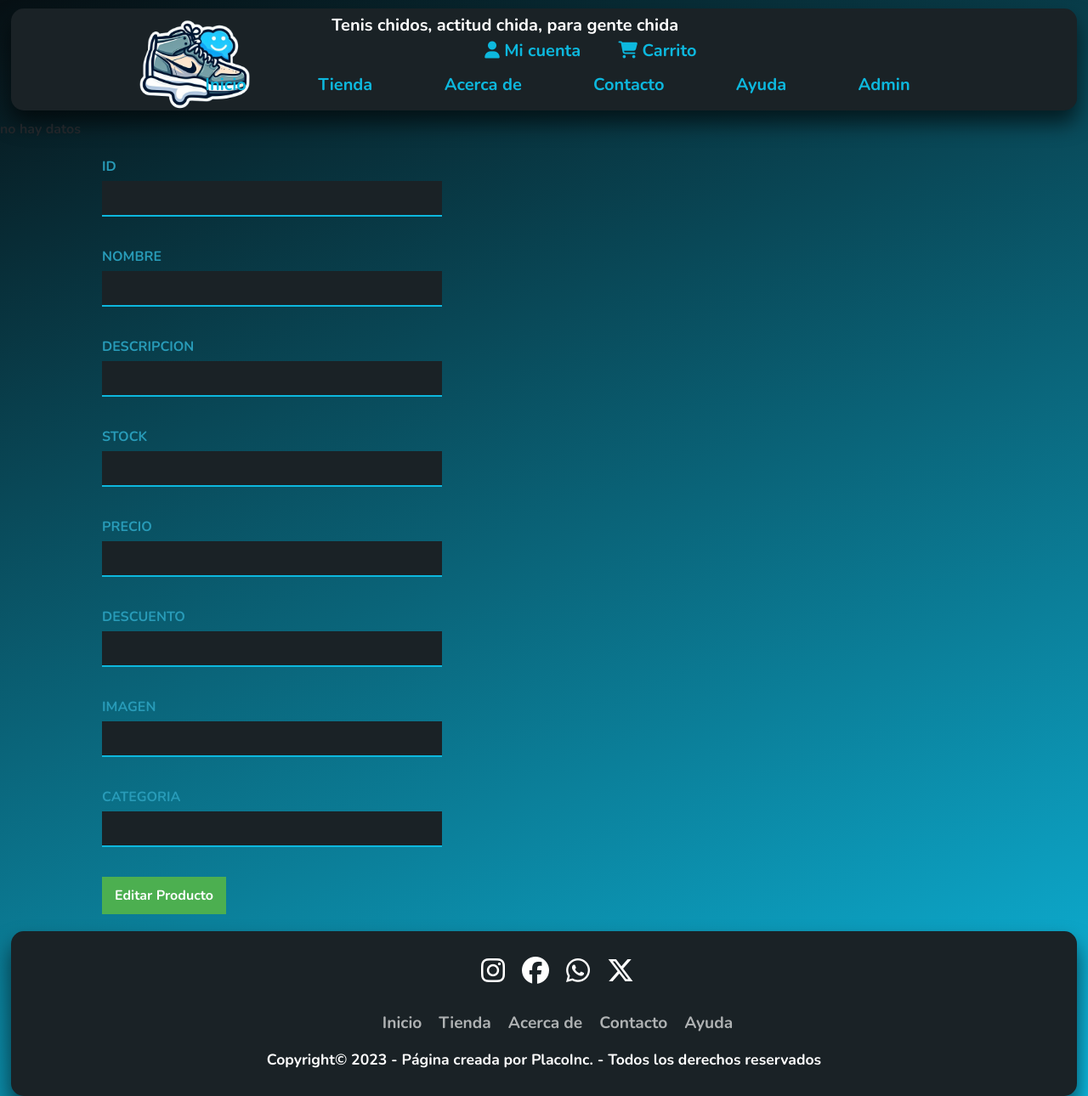
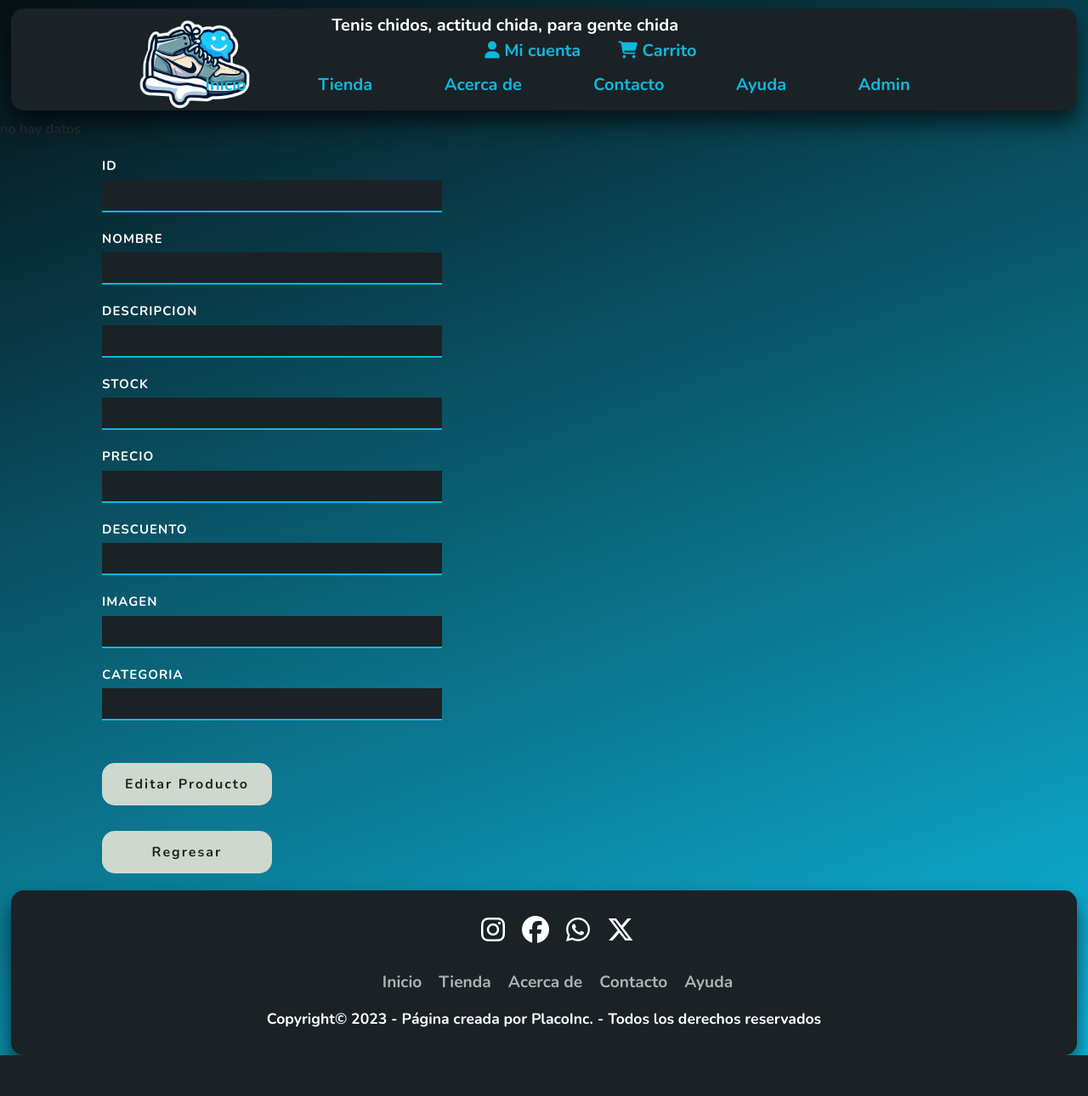
Before and after one commit to DiegoRuP/webPlacoShoes, a PHP site: page /cambios.php in a window 1280 px wide. Shown: the whole page at 85% size. After the commit the page ends 1242 px from the top, so only its background shows below. Run offline with PHP 8.4, Linux system fonts and the light colour scheme; data that the repository does not hold is empty; some libraries are stand-ins or nearby versions; some web fonts are replaced.

Commit message:
Diseño de la pagina de cambios y alertas
Si no les convence, con confianza cambien colores o diseño, peor segun yo asi esta bien y chida, a parte, ya jala

```diff
--- a/alta.php
+++ b/alta.php
@@ -15,7 +15,7 @@
         $id = $_POST['idProducto'];
         $nombre = $_POST['nombreProducto'];
         $descripcion = $_POST['descripcion'];
-        $stock = $_POST['disponibleProducto'];
+        $stock = $_POST['stock'];
         $costo = $_POST['precioProducto'];
         $descuento = $_POST['descuentoProducto'];
         $categoria = $_POST['categoriaProducto'];
--- a/cambios.php
+++ b/cambios.php
@@ -27,7 +30,7 @@
         while($fila=$resultado->fetch_assoc()){
             $_SESSION['id']=$fila['ID'];
             $_SESSION['nom']=$fila['Nombre'];
-            $_SESSION['desc']=$fila['Descripción'];
+            $_SESSION['desc']=$fila['Descripcion'];
             $_SESSION['stock']=$fila['Stock'];
             $_SESSION['precio']=$fila['Precio'];
             $_SESSION['descuen']=$fila['Descuento'];
@@ -40,9 +43,21 @@
         $sql_borrar = "DELETE FROM productos WHERE ID='$borrar'";
         $resultado_borrar = $conexion->query($sql_borrar);
         if ($resultado_borrar) {
-            echo "Producto eliminado correctamente.";
+            echo "<script>Swal.fire({
+                icon: 'success',
+                title: 'PRODUCTO ELIMINADO CORRECTAMENTE',
+                confirmButtonText: 'OK',
+                timer: 1000, //milisegundos - el tiempo que este la alerta para que el usuario la alcance a leer
+                showConfirmButton: false
+            });</script>";
         } else {
-            echo "Error al intentar eliminar el producto.";
+            echo "<script>Swal.fire({
+                icon: 'error',
+                title: 'Oops...',
+                text: 'NO SE PUEDO ELIMINAR EL PRODUCTO SELECCIONADO',
+                confirmButtonText: 'OK',
+                timer: 3000, //milisegundos - el tiempo que este la alerta para que el usuario la alcance a leer
+            });</script>";
         }
     }
     if(isset($_POST['mod'])){
@@ -55,7 +70,7 @@
         $siete=$_POST['imagen2'];
         $ocho=$_POST['categ2'];
         $modificar1=$_SESSION['modificar2'];
-        $ne="UPDATE productos SET ID='$uno', Nombre='$dos', Descripción='$tres', Stock='$cuatro', Precio='$cinco', Descuento='$seis', Imagen='$siete', Categoria='$ocho' WHERE id='$modificar1'";
+        $ne="UPDATE productos SET ID='$uno', Nombre='$dos', Descripcion='$tres', Stock='$cuatro', Precio='$cinco', Descuento='$seis', Imagen='$siete', Categoria='$ocho' WHERE id='$modificar1'";
         $fin=$conexion->query($ne);
     }
 ?>
@@ -65,8 +80,7 @@
 <head>
     <meta charset="UTF-8">
     <meta name="viewport" content="width=device-width, initial-scale=1.0">
-    <link href="https://cdn.jsdelivr.net/npm/bootstrap@5.2.1/dist/css/bootstrap.min.css" rel="stylesheet"
-    integrity="sha384-iYQeCzEYFbKjA/T2uDLTpkwGzCiq6soy8tYaI1GyVh/UjpbCx/TYkiZhlZB6+fzT" crossorigin="anonymous">
+    <link href="https://cdn.jsdelivr.net/npm/bootstrap@5.3.2/dist/css/bootstrap.min.css" rel="stylesheet" integrity="sha384-T3c6CoIi6uLrA9TneNEoa7RxnatzjcDSCmG1MXxSR1GAsXEV/Dwwykc2MPK8M2HN" crossorigin="anonymous">
     <link rel="stylesheet" href="css/formproducto.css">
     <title>Modificar - PlacoShoes</title>
 </head>
@@ -121,38 +136,39 @@
             <form class="estiloformulario" action="<?php echo htmlspecialchars($_SERVER["PHP_SELF"]);?>" method='post'>
             <ul class="wrapper">
                 <li class="form-row">
-                <label for="id">ID</label>
-                <input type="number" id="id" name="id2"  value="<?php echo $_SESSION["id"]; ?>" readonly>
+                <label class="labcol form-control-label" for="id">ID</label>
+                <input class="form-control" type="number" id="id" name="id2"  value="<?php echo $_SESSION["id"]; ?>" readonly>
                 </li>
                 <li class="form-row">
-                <label for="nombre">NOMBRE</label>
-                <input type="text" id="nombre" name="nom2" value="<?php echo $_SESSION["nom"]; ?>">
+                <label class="labcol form-control-label" for="nombre">NOMBRE</label>
+                <input class="form-control" type="text" id="nombre" name="nom2" value="<?php echo $_SESSION["nom"]; ?>">
                 </li>
                 <li class="form-row">
-                <label for="descripcion">DESCRIPCION</label>
-                <input type="text" id="descripcion" name="desc2" value="<?php echo $_SESSION["desc"]; ?>">
+                <label class="labcol form-control-label" for="descripcion">DESCRIPCION</label>
+                <input class="form-control" type="text" id="descripcion" name="desc2" value="<?php echo $_SESSION["desc"]; ?>">
                 </li>
                 <li class="form-row">
-                <label for="stock">STOCK</label>
-                <input type="text" id="stock" name="stock2" value="<?php echo $_SESSION['stock']; ?>">
+                <label class="labcol form-control-label" for="stock">STOCK</label>
+                <input class="form-control" type="text" id="stock" name="stock2" value="<?php echo $_SESSION['stock']; ?>">
                 </li>
                 <li class="form-row">
-                <label for="precio">PRECIO</label>
-                <input type="text" id="precio" name="precio2" value="<?php echo $_SESSION["precio"]; ?>">
+                <label class="labcol form-control-label" for="precio">PRECIO</label>
+                <input class="form-control" type="text" id="precio" name="precio2" value="<?php echo $_SESSION["precio"]; ?>">
                 </li>
                 <li class="form-row">
-                <label for="descuento">DESCUENTO</label>
-                <input type="text" id="descuento" name="descuen2" value="<?php echo $_SESSION["descuen"]; ?>">
+                <label class="labcol form-control-label" for="descuento">DESCUENTO</label>
+                <input class="form-control" type="text" id="descuento" name="descuen2" value="<?php echo $_SESSION["descuen"]; ?>">
                 </li>
                 <li class="form-row">
-                <label for="imagen">IMAGEN</label>
-                <input type="text" id="imagen" name="imagen2" value="<?php echo $_SESSION["imagen"]; ?>">
+                <label class="labcol form-control-label" for="imagen">IMAGEN</label>
+                <input class="form-control" type="text" id="imagen" name="imagen2" value="<?php echo $_SESSION["imagen"]; ?>">
                 </li>
                 <li class="form-row">
-                <label for="categoria">CATEGORIA</label>
-                <input type="text" id="categoria" name="categ2" value="<?php echo $_SESSION["categ"]; ?>">
+                <label class="labcol form-control-label" for="categoria">CATEGORIA</label>
+                <input class="form-control" type="text" id="categoria" name="categ2" value="<?php echo $_SESSION["categ"]; ?>">
                 </li>
-                <button type="submit" name="mod">Editar Producto</button>
+                <button class="btn2 btn2-outline-primary" type="submit" name="mod">Editar Producto</button>
+                <button class="btn2 btn2-outline-primary" type="button" name="mod" onclick="window.location.href='formproducto.php';">Regresar</button>
             </ul>
             </form>
         </div>
--- a/css/formproducto.css
+++ b/css/formproducto.css
@@ -121,7 +121,7 @@ input[type=number] {
     outline: 0;
     margin-bottom: 20px;
     padding-left: 0px;
-    color: #ECF0F5;
+    color: #ffffff;
 }
 
 table {
@@ -189,8 +189,8 @@ input {
 }
 
 button[name="mod"] {
-    background-color: #4caf50;
-    color: white;
+    background-color: #ced8ce;
+    color: rgb(34, 34, 34);
     padding: 10px 15px;
     font-size: 16px;
     border: none;
@@ -200,3 +200,66 @@ button[name="mod"] {
 button[name="mod"]:hover {
     background-color: #45a049;
 }
+
+/* Boton de Logearse y Registrarse */
+
+.btn2 {
+    position: relative;
+    display: inline-block;
+    padding: 10px 20px;
+    color: #289bb8;
+    font-size: 16px;
+    text-decoration: none;
+    overflow: hidden;
+    transition: .5s;
+    margin-top: 15px;
+    letter-spacing: 2px
+  }
+
+  /* Efecto cuando tenemos el cursor en el boton */
+  .btn2:hover {
+    background: #d9dedf;
+    color: #fff;
+    border-radius: 5px;
+    box-shadow: 0 0 5px #c1c6c8,
+                0 0 25px #e8eaeb,
+                0 0 50px #ebeded,
+                0 0 100px #e8eaea;
+  }
+
+  .btn2-outline-primary {
+    width: 200px;
+    height: 50px;
+    border-radius: 15px;
+    cursor: pointer;
+    border-color:#6ccde3!important;
+    color:#62cbe2;
+    margin-top: 30px;
+  }
+  .btn2-outline-primary:hover{
+    background-color: #374145!important;
+    background-image: -webkit-linear-gradient(160deg, #344750 0%, rgb(129, 205, 222) 100%)!important;
+    background-image: -moz-linear-gradient(160deg, #344750 0%, rgb(129, 205, 222) 100%)!important;
+    background-image: -o-linear-gradient(160deg, #344750 0%, rgb(129, 205, 222) 100%)!important;
+    background-image: linear-gradient(160deg, #344750 0%, rgb(129, 205, 222) 100%)!important;
+
+    color: #ffffff!important;
+  }
+  .tab{
+    table-layout: fixed;
+    width: 1450px;
+    text-align: left;
+    margin-left: 20px;
+    border-radius: 20px!important;
+    border-collapse: collapse;
+  }
+
+  .prod{
+    margin-left: 120px;
+    margin-right: -100px;
+    width: 200px;
+    border-radius: 20px;
+  }
+  .labcol{
+    color: white;
+  }
--- a/formproducto.php
+++ b/formproducto.php
@@ -49,7 +49,7 @@
 
             <div class="form-group">
               <label class="form-control-label">Categoria</label>
-              <input type="text" class="form-control" name="categoria" id="categoriaProducto">
+              <input type="text" class="form-control" name="categoriaProducto" id="categoriaProducto">
             </div>
 
             <div class="form-group">
--- a/login.php
+++ b/login.php
@@ -41,7 +41,7 @@
             <h2>Iniciar Sesion</h2>
             <input type="text" placeholder="Nombre" name="inombre" value="<?php if(isset($_COOKIE["inombre"])){ echo $_COOKIE["inombre"];}?>" required />
             <input type="password" placeholder="Contraseña" name="icontra" value="<?php if(isset($_COOKIE["icontra"])){ echo $_COOKIE["icontra"];}?>" required/>
-
+            <!-- aqui va lo del captcha en este boton de iniciar sesion pero falta juntarlo con validar.php -->
             <a class="btn" href="javascript:void(0);" onclick="document.getElementById('loginForm').submit()">
                 <span></span>
                 <span></span>
```
Also changed, not shown: other parts of cambios.php (+16 -12 lines), media/nike_airforce1.jpeg (added), media/tenis_adidas_forum_low_sky_rush.jpeg (added).
